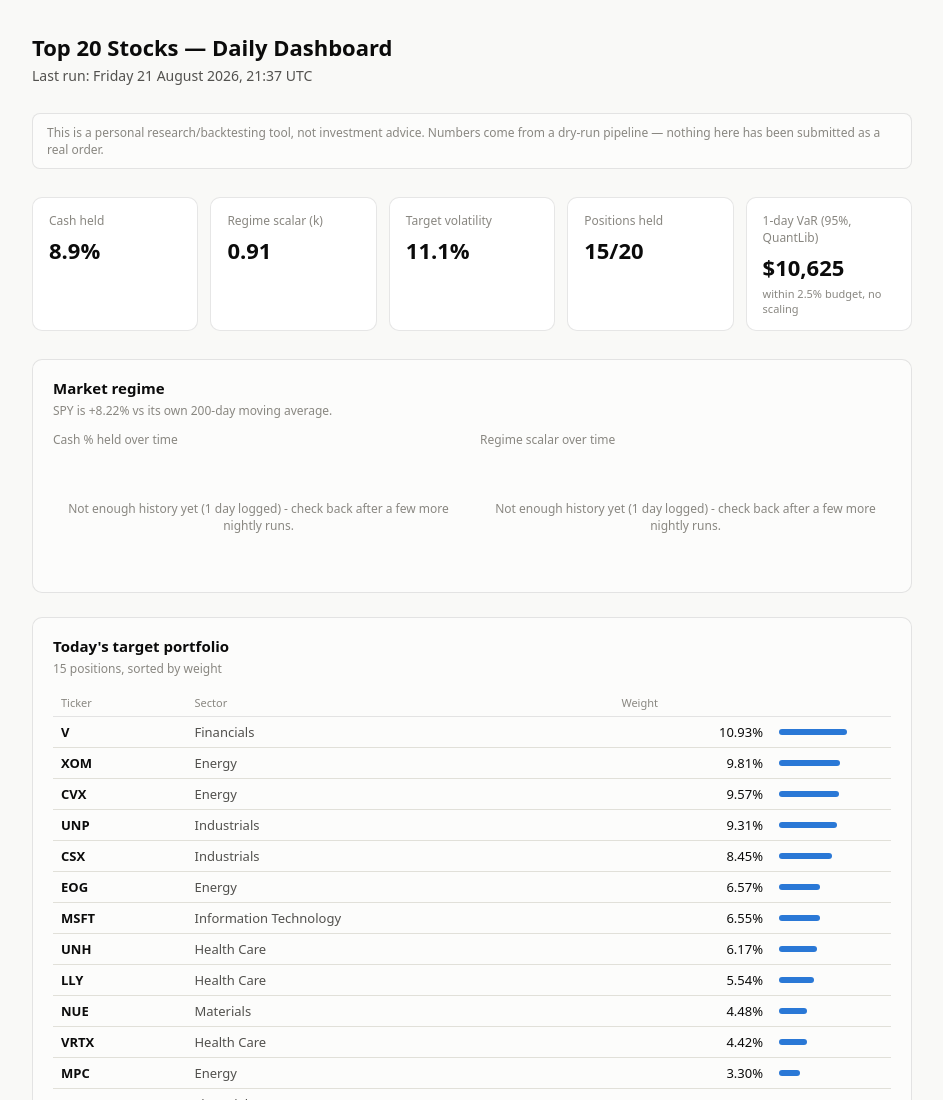
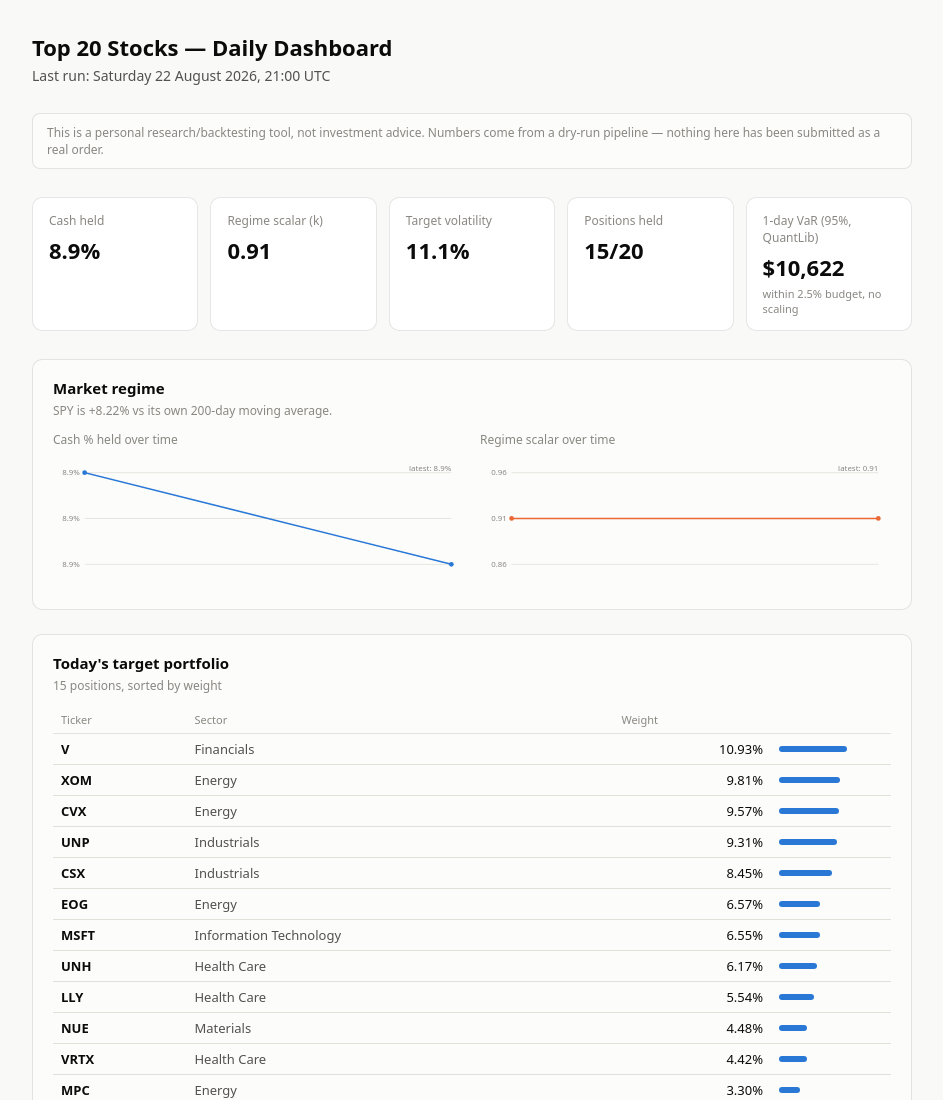
Before and after one commit to ameliak0walewska/Top20stocks, a plain HTML site: page docs/index.html in a window 1280 px wide. Shown: the top 1100 px of the page, without its empty margins (168-1111 px from the left). Drawn offline with Linux system fonts and the light colour scheme.

Commit message:
Nightly dashboard update 2026-08-22

```diff
--- a/docs/index.html
+++ b/docs/index.html
@@ -97,7 +97,7 @@
 <body>
 <div class="wrap">
   <h1>Top 20 Stocks — Daily Dashboard</h1>
-  <p class="subtitle">Last run: Friday 21 August 2026, 21:37 UTC</p>
+  <p class="subtitle">Last run: Saturday 22 August 2026, 21:00 UTC</p>
   <p class="disclaimer">This is a personal research/backtesting tool, not investment advice.
     Numbers come from a dry-run pipeline — nothing here has been submitted as a real order.</p>
 
@@ -106,7 +106,7 @@
     <div class="stat-tile"><div class="stat-label">Regime scalar (k)</div><div class="stat-value">0.91</div></div>
     <div class="stat-tile"><div class="stat-label">Target volatility</div><div class="stat-value">11.1%</div></div>
     <div class="stat-tile"><div class="stat-label">Positions held</div><div class="stat-value">15/20</div></div>
-    <div class="stat-tile"><div class="stat-label">1-day VaR (95%, QuantLib)</div><div class="stat-value">$10,625</div><div class="stat-sub">within 2.5% budget, no scaling</div></div>
+    <div class="stat-tile"><div class="stat-label">1-day VaR (95%, QuantLib)</div><div class="stat-value">$10,622</div><div class="stat-sub">within 2.5% budget, no scaling</div></div>
   </div>
 
   <div class="card">
@@ -116,11 +116,27 @@
     <div class="chart-grid">
       <div>
         <div class="card-sub">Cash % held over time</div>
-        <div class="chart-wrap"><div class="chart-empty">Not enough history yet (1 day logged) - check back after a few more nightly runs.</div></div>
+        <div class="chart-wrap">
+<svg viewBox="0 0 520 160" class="line-chart" id="cash-chart">
+  <line x1="40" y1="132.0" x2="504" y2="132.0" class="gridline" /><text x="34" y="135.0" class="axis-label" text-anchor="end">8.9%</text><line x1="40" y1="74.0" x2="504" y2="74.0" class="gridline" /><text x="34" y="77.0" class="axis-label" text-anchor="end">8.9%</text><line x1="40" y1="16.0" x2="504" y2="16.0" class="gridline" /><text x="34" y="19.0" class="axis-label" text-anchor="end">8.9%</text>
+  <path d="M 40.0 16.0 L 504.0 132.0" class="series-line" fill="none" />
+  <circle cx="40.0" cy="16.0" r="3" class="dot" data-date="2026-08-21" data-value="8.9%" data-chart="cash-chart" /><circle cx="504.0" cy="132.0" r="3" class="dot" data-date="2026-08-22" data-value="8.9%" data-chart="cash-chart" />
+  <text x="504" y="14" class="axis-label" text-anchor="end">latest: 8.9%</text>
+</svg>
+<div class="tooltip" id="cash-chart-tooltip"></div>
+</div>
       </div>
       <div>
         <div class="card-sub">Regime scalar over time</div>
-        <div class="chart-wrap"><div class="chart-empty">Not enough history yet (1 day logged) - check back after a few more nightly runs.</div></div>
+        <div class="chart-wrap">
+<svg viewBox="0 0 520 160" class="line-chart" id="regime-chart">
+  <line x1="40" y1="132.0" x2="504" y2="132.0" class="gridline" /><text x="34" y="135.0" class="axis-label" text-anchor="end">0.86</text><line x1="40" y1="74.0" x2="504" y2="74.0" class="gridline" /><text x="34" y="77.0" class="axis-label" text-anchor="end">0.91</text><line x1="40" y1="16.0" x2="504" y2="16.0" class="gridline" /><text x="34" y="19.0" class="axis-label" text-anchor="end">0.96</text>
+  <path d="M 40.0 74.0 L 504.0 74.0" class="series-line" fill="none" />
+  <circle cx="40.0" cy="74.0" r="3" class="dot" data-date="2026-08-21" data-value="0.91" data-chart="regime-chart" /><circle cx="504.0" cy="74.0" r="3" class="dot" data-date="2026-08-22" data-value="0.91" data-chart="regime-chart" />
+  <text x="504" y="14" class="axis-label" text-anchor="end">latest: 0.91</text>
+</svg>
+<div class="tooltip" id="regime-chart-tooltip"></div>
+</div>
       </div>
     </div>
   </div>
```
